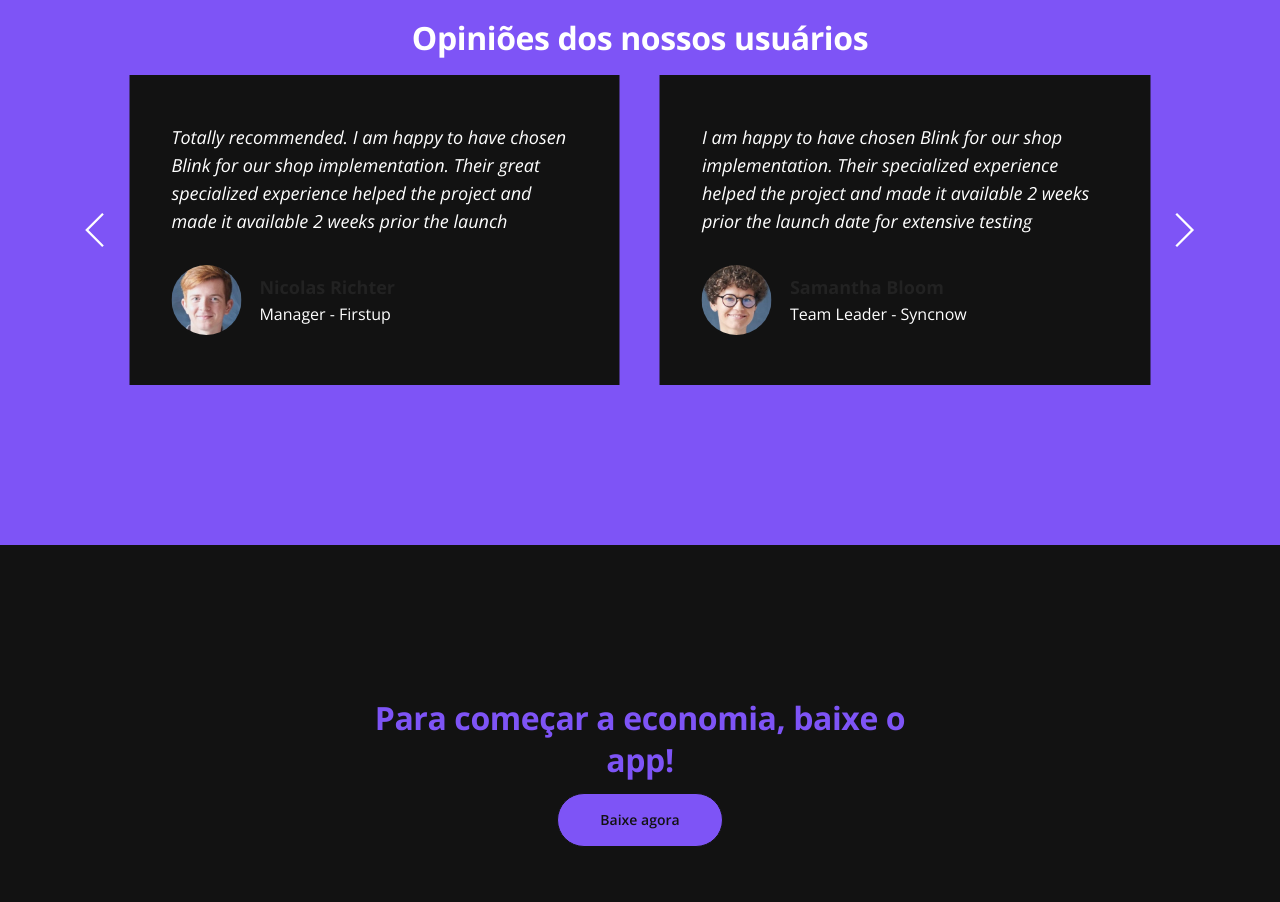
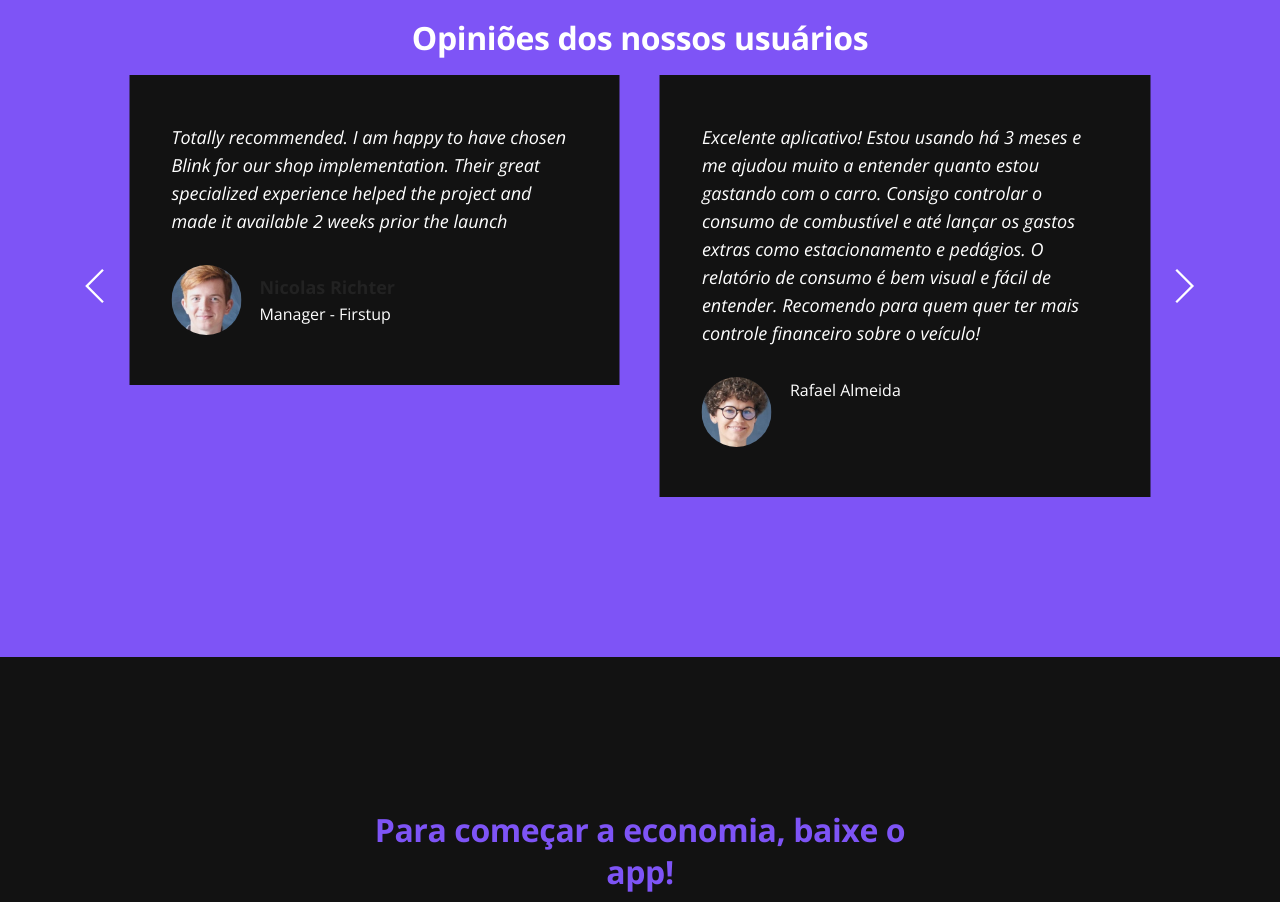
Before and after one commit to giotunes/DriveWise, a plain HTML site: page index.html in a window 1280 px wide. Shown: the part 5000-5902 px from the top of the page. Drawn offline with nearby package versions, Linux system fonts and the light colour scheme.

Commit message:
Update index.html

```diff
--- a/index.html
+++ b/index.html
@@ -273,12 +273,11 @@
                                 <div class="swiper-slide">
                                     <div class="card">
                                         <div class="card-body">
-                                            <p class="testimonial-text">I am happy to have chosen Blink for our shop implementation. Their specialized experience helped the project and made it available 2 weeks prior the launch date for extensive testing</p>
+                                            <p class="testimonial-text">Excelente aplicativo! Estou usando há 3 meses e me ajudou muito a entender quanto estou gastando com o carro. Consigo controlar o consumo de combustível e até lançar os gastos extras como estacionamento e pedágios. O relatório de consumo é bem visual e fácil de entender. Recomendo para quem quer ter mais controle financeiro sobre o veículo!</p>
                                             <div class="details">
                                                 <img class="testimonial-image" src="images/testimonial-1.jpg" alt="alternative">
                                                 <div class="text">
-                                                    <div class="testimonial-author">Samantha Bloom</div>
-                                                    <div class="occupation">Team Leader - Syncnow</div>
+                                                    <div class="occupation">Rafael Almeida</div>
                                                 </div> <!-- end of text -->
                                             </div> <!-- end of testimonial-details -->
                                         </div>
```
